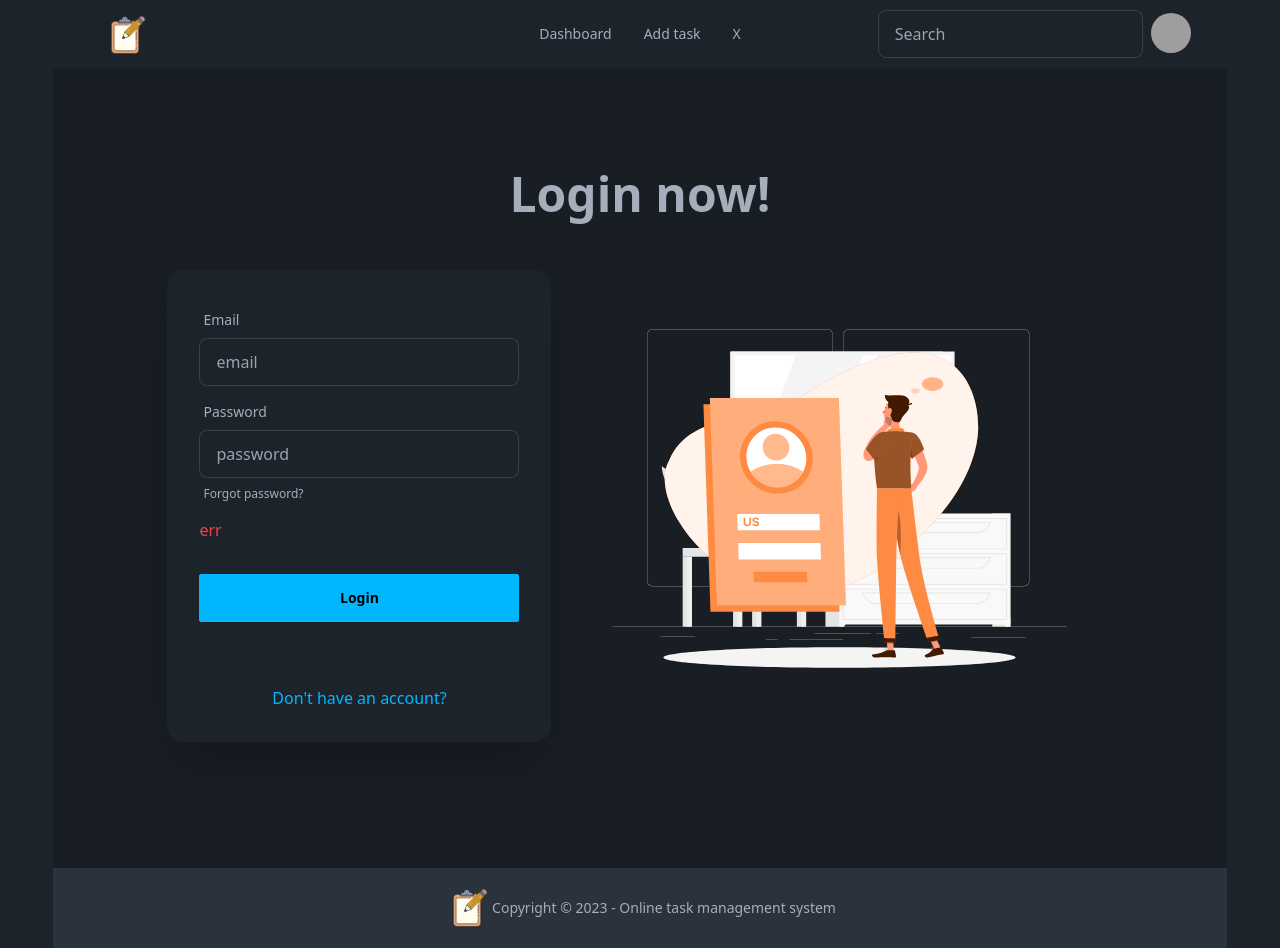
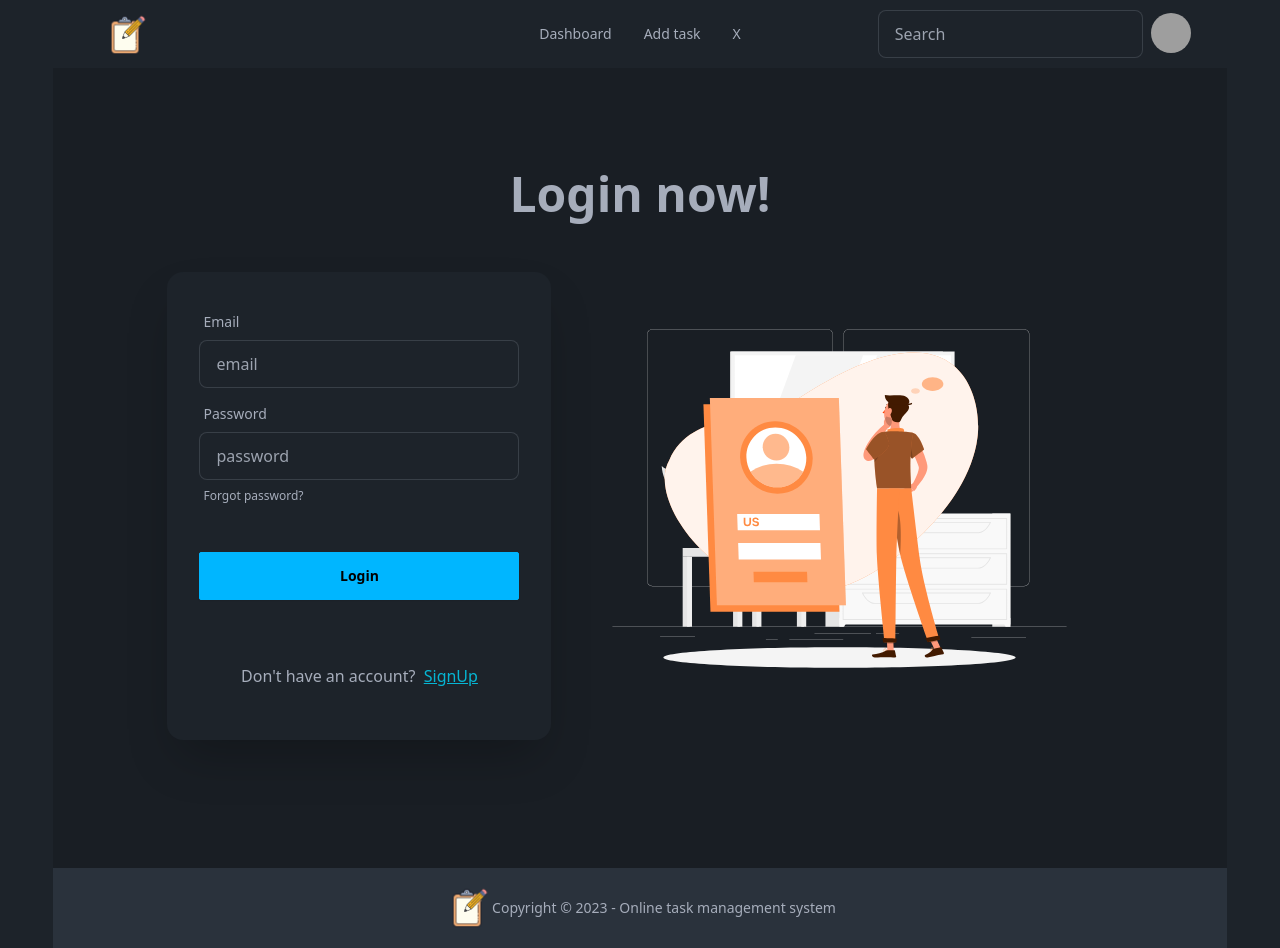
Before and after one commit to tahmidhasantanoy/Oline-task-management-system, a React (Vite) app: page /login in a window 1280 px wide. Built offline with nearby package versions, Linux system fonts and the light colour scheme; no server answers; grey boxes are pictures that could not be loaded.

Commit message:
Error message showed

```diff
--- a/src/Provider/AuthProvider.jsx
+++ b/src/Provider/AuthProvider.jsx
@@ -3,6 +3,7 @@ import {
   createUserWithEmailAndPassword,
   getAuth,
   onAuthStateChanged,
+  signInWithEmailAndPassword,
 } from "firebase/auth";
 import app from "../Firebase/firebase.config";
 import { createContext, useEffect, useState } from "react";
@@ -19,6 +20,10 @@ const AuthProvider = ({ children }) => {
     return createUserWithEmailAndPassword(auth, email, password);
   };
 
+  const loginUser = (email, password) => {
+    return signInWithEmailAndPassword(auth, email, password);
+  };
+
   useEffect(() => {
     const unsubscribe = onAuthStateChanged(auth, (currentUser) => {
       setUser(currentUser);
@@ -33,6 +38,7 @@ const AuthProvider = ({ children }) => {
     user,
     loading,
     createUser,
+    loginUser,
   };
   return (
     <AuthContext.Provider value={authInfo}>{children}</AuthContext.Provider>
--- a/src/pages/Login/Login.jsx
+++ b/src/pages/Login/Login.jsx
@@ -3,18 +3,25 @@ import Lottie from "lottie-react";
 import login from "../../../public/animation/login.json";
 import { Link } from "react-router-dom";
 import { Helmet } from "react-helmet";
-
+import { useContext, useState } from "react";
+import { AuthContext } from "../../Provider/AuthProvider";
 
 const Login = () => {
+  const [err, setErr] = useState("");
+  const { loginUser } = useContext(AuthContext);
 
   const handleSubmitLogin = (event) => {
+    setErr("");
     event.preventDefault();
     const form = event.target;
     const email = form.email.value;
     const password = form.password.value;
 
-    console.log(email,password);
+    console.log(email, password);
 
+    loginUser(email, password)
+      .then((res) => console.log(res.user))
+      .catch((err) => setErr(err.message));
   };
   return (
     <div className="hero min-h-screen bg-base-200">
@@ -56,7 +63,7 @@ const Login = () => {
                   </a>
                 </label>
               </div>
-              <p className="text-red-500">{"err"}</p>
+              <p className="text-red-500">{err}</p>
               <div className="form-control mt-6">
                 <button className="btn btn-info rounded-sm">Login</button>
               </div>
@@ -84,11 +91,13 @@ const Login = () => {
               </div> */}
               <p>
                 {" "}
-                <Link to="/signup" className="text-info ">
-                  <p className="text-center justify-center">
-                    Don't have an account?
-                  </p>
-                </Link>
+                <p className="text-center  mb-5">
+                  Don't have an account?
+                  <Link to={"/signup"}>
+                    &nbsp;{" "}
+                    <span className="underline text-cyan-500">SignUp</span>
+                  </Link>
+                </p>
               </p>
             </div>
           </div>
--- a/src/pages/Login/Registration.jsx
+++ b/src/pages/Login/Registration.jsx
@@ -1,11 +1,14 @@
-import { useContext } from "react";
+import { useContext, useState } from "react";
 import { Helmet } from "react-helmet";
 import { AuthContext } from "../..//Provider/AuthProvider";
+import { Link } from "react-router-dom";
 
 const Registration = () => {
+  const [err, setErr] = useState("");
   const { createUser } = useContext(AuthContext);
 
   const handleSubmitSignup = (event) => {
+    setErr("");
     event.preventDefault();
     const form = event.target;
     const email = form.email.value;
@@ -16,7 +19,7 @@ const Registration = () => {
 
     createUser(email, password)
       .then((res) => console.log(res.user))
-      .catch((err) => console.log(err.message));
+      .catch((err) => setErr(err.message));
   };
 
   return (
@@ -62,11 +65,17 @@ const Registration = () => {
                 </a>
               </label>
             </div>
-            <p className="text-red-500">{"err"}</p>
+            <p className="text-red-500">{err}</p>
             <div className="form-control mt-6">
               <button className="btn btn-info rounded-sm">Sign Up</button>
             </div>
           </form>
+          <p className="text-center  mb-5">
+            Already have an acccount?
+            <Link to={"/login"}>
+              &nbsp; <span className="underline text-cyan-500">Login</span>
+            </Link>
+          </p>
         </div>
       </div>
     </div>
```
